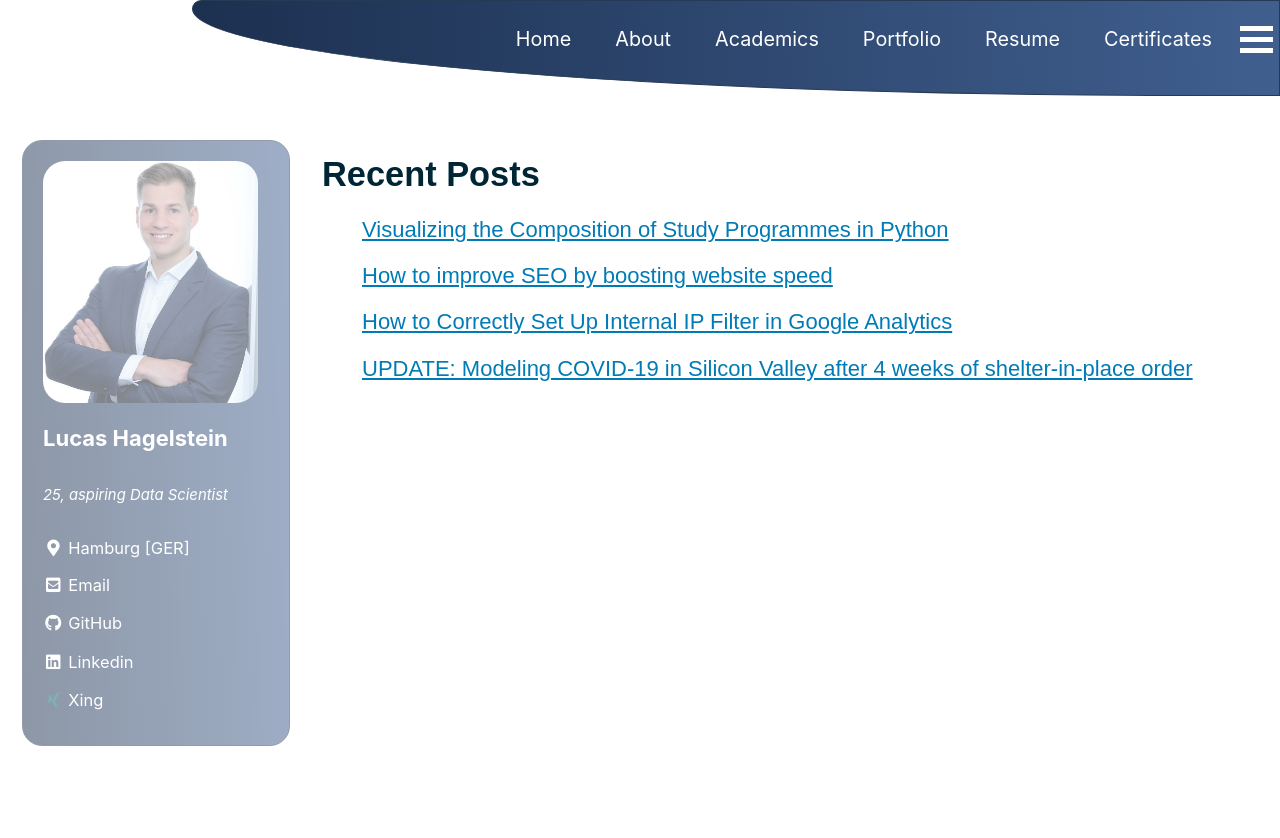
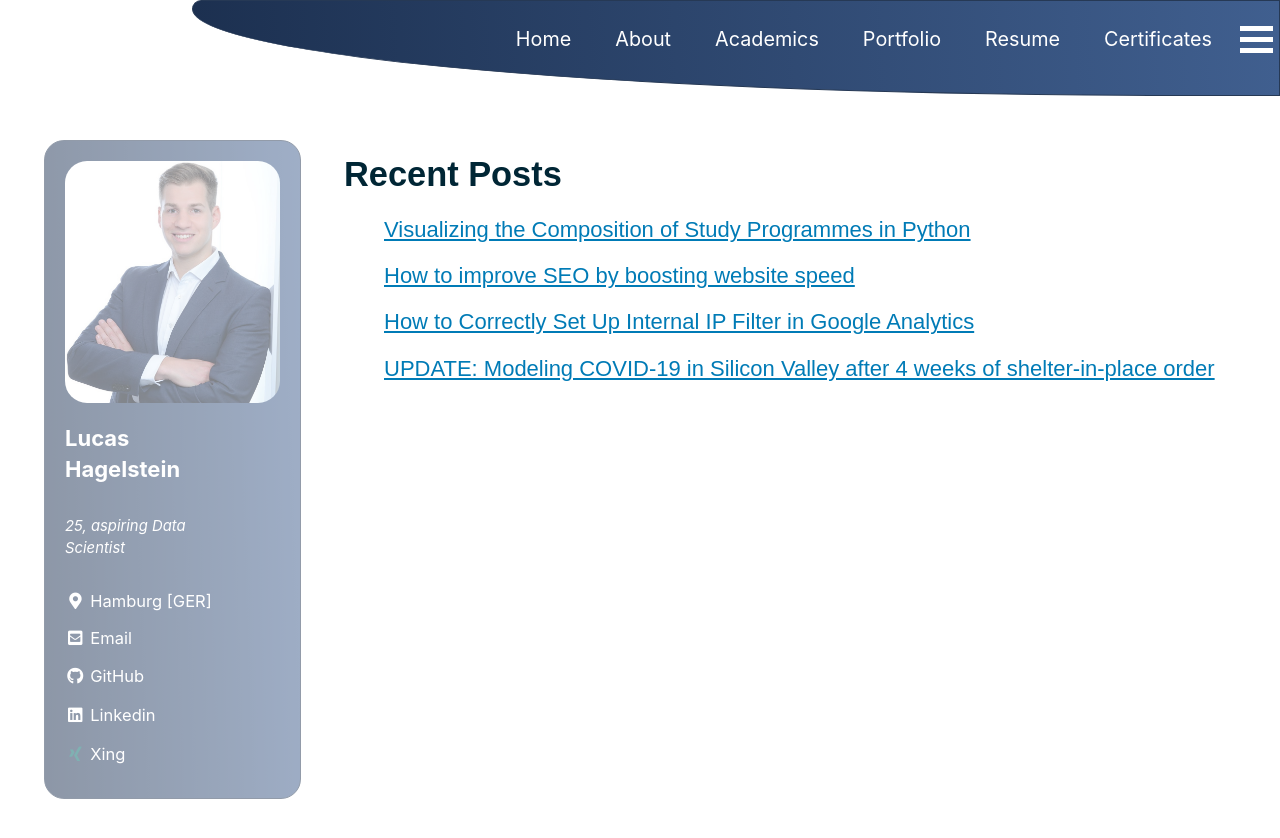
Before and after one commit to LHAGELS/LHAGELS.github.io, a Jekyll site: the page built from _pages/Blog.md, in a window 1280 px wide and 900 px high. Shown: the top 838 px of the window. Built offline with Jekyll 4.4.1, drawn with Linux system fonts in a browser that asks for light colours; cached includes are drawn as plain includes; nearby versions of some CDN libraries.

Commit message:
new github

```diff
--- a/_sass/minimal-mistakes/_page.scss
+++ b/_sass/minimal-mistakes/_page.scss
@@ -4,8 +4,8 @@
 
 #main {
   @include clearfix;
-  margin-left: auto;
-  margin-right: auto;
+  margin-left: 1em;
+  margin-right: 1em;
   padding-left: 1em;
   padding-right: 1em;
   -webkit-animation: $intro-transition;
--- a/_sass/minimal-mistakes/_sidebar.scss
+++ b/_sass/minimal-mistakes/_sidebar.scss
@@ -42,7 +42,7 @@
   }
 
   @include breakpoint($x-large) {
-    width: calc(#{$right-sidebar-width} - 1em);
+    width: calc(#{$right-sidebar-width} - 1.5em);
   }
 
   > * {
```
